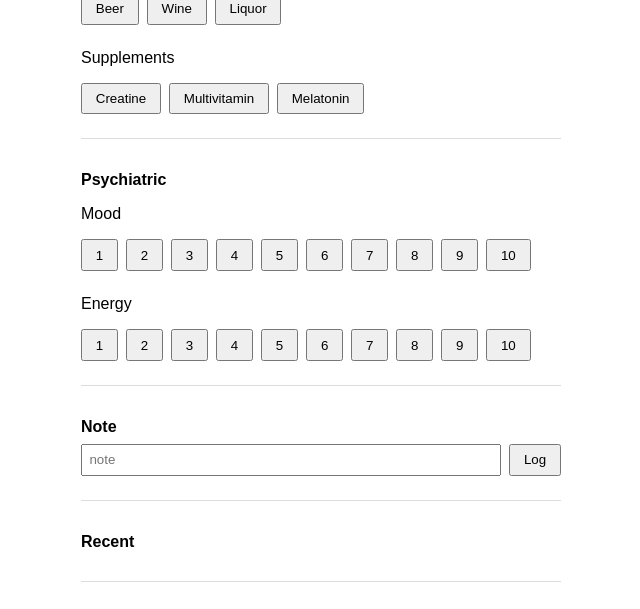
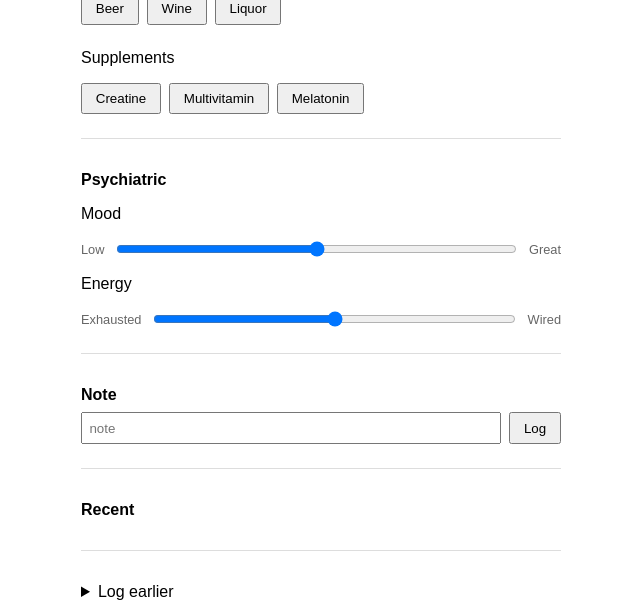
Before and after one commit to ColtonWright55/sbx, a FastAPI app: page / in a window 1280 px wide. Shown: the part 759-1368 px from the top of the page, without its empty margins (319-959 px from the left). Run offline with FastAPI, Linux system fonts and the light colour scheme.

Commit message:
sliders not buttons

```diff
--- a/python/cjwlog/src/cjwlog/logger/main.py
+++ b/python/cjwlog/src/cjwlog/logger/main.py
@@ -108,7 +108,6 @@ def index(request: Request):
             "food": FOOD,
             "exercise": EXERCISE,
             "substances": SUBSTANCES,
-            "scale": range(1, 11),
             "default_bedtime": default_bedtime.strftime("%Y-%m-%dT%H:%M"),
             "default_wake": default_wake.strftime("%Y-%m-%dT%H:%M"),
             "now_local": datetime.now().strftime("%Y-%m-%dT%H:%M"),
--- a/python/cjwlog/src/cjwlog/logger/templates/index.html
+++ b/python/cjwlog/src/cjwlog/logger/templates/index.html
@@ -12,6 +12,9 @@
     input[type=number], input[type=text], input[type=datetime-local] { flex: 1; min-width: 8rem; padding: 0.4rem; }
     button { padding: 0.4rem 0.8rem; }
     .button-row { display: flex; gap: 0.5rem; flex-wrap: wrap; }
+    .slider-row { display: flex; gap: 0.6rem; align-items: center; }
+    .slider-row input[type=range] { flex: 1; }
+    .slider-label { font-size: 0.8rem; color: #666; white-space: nowrap; }
     ul { list-style: none; padding-left: 0; font-size: 0.9rem; color: #444; }
     li { display: flex; align-items: center; gap: 0.5rem; padding: 0.15rem 0; }
     li form { margin: 0; }
@@ -83,23 +86,17 @@
   <section>
     <h2>Psychiatric</h2>
     <p>Mood</p>
-    <div class="button-row">
-      {% for n in scale %}
-      <form method="post" action="/psychiatric">
-        <input type="hidden" name="mood" value="{{ n }}">
-        <button type="submit">{{ n }}</button>
-      </form>
-      {% endfor %}
-    </div>
+    <form method="post" action="/psychiatric" class="slider-row">
+      <span class="slider-label">Low</span>
+      <input type="range" name="mood" min="0" max="100" value="50" class="vas-slider">
+      <span class="slider-label">Great</span>
+    </form>
     <p>Energy</p>
-    <div class="button-row">
-      {% for n in scale %}
-      <form method="post" action="/psychiatric">
-        <input type="hidden" name="energy" value="{{ n }}">
-        <button type="submit">{{ n }}</button>
-      </form>
-      {% endfor %}
-    </div>
+    <form method="post" action="/psychiatric" class="slider-row">
+      <span class="slider-label">Exhausted</span>
+      <input type="range" name="energy" min="0" max="100" value="50" class="vas-slider">
+      <span class="slider-label">Wired</span>
+    </form>
   </section>
 
   <section>
@@ -144,6 +141,9 @@
   </details>
 
   <script>
+    document.querySelectorAll('.vas-slider').forEach((slider) => {
+      slider.addEventListener('change', () => slider.closest('form').requestSubmit());
+    });
     document.addEventListener('submit', () => sessionStorage.setItem('scrollY', window.scrollY));
     const y = sessionStorage.getItem('scrollY');
     if (y !== null) {
```
